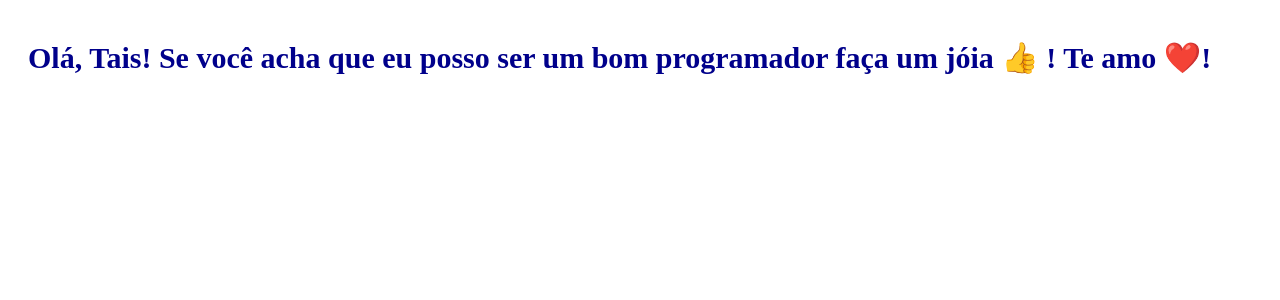
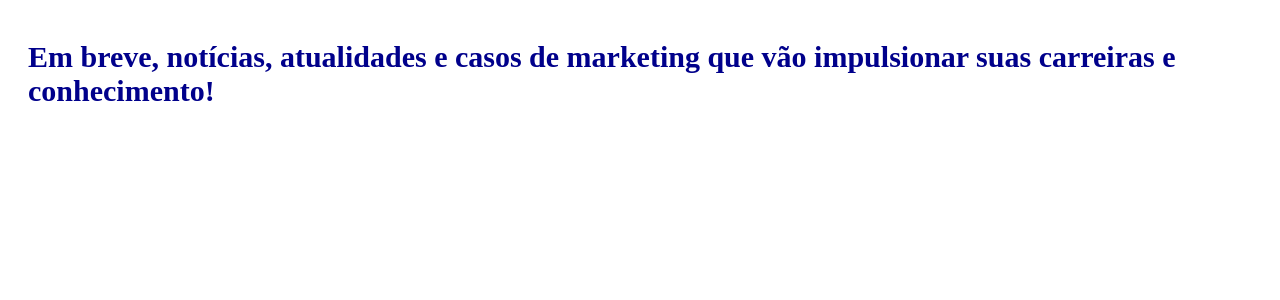
Before and after one commit to cajjunior/clone-tabnews, a Next.js app: page / in a window 1280 px wide. Shown: the top 300 px of the page. Built offline with nearby package versions, Linux system fonts and the light colour scheme.

Commit message:
alteração de mensagem na página principal

```diff
--- a/pages/index.js
+++ b/pages/index.js
@@ -9,8 +9,8 @@ function Home() {
         padding: "20px",
       }}
     >
-      Olá, Tais! Se você acha que eu posso ser um bom programador faça um jóia
-      👍 ! Te amo ❤️!
+      Em breve, notícias, atualidades e casos de marketing que vão impulsionar
+      suas carreiras e conhecimento!
     </h1>
   );
 }
```
